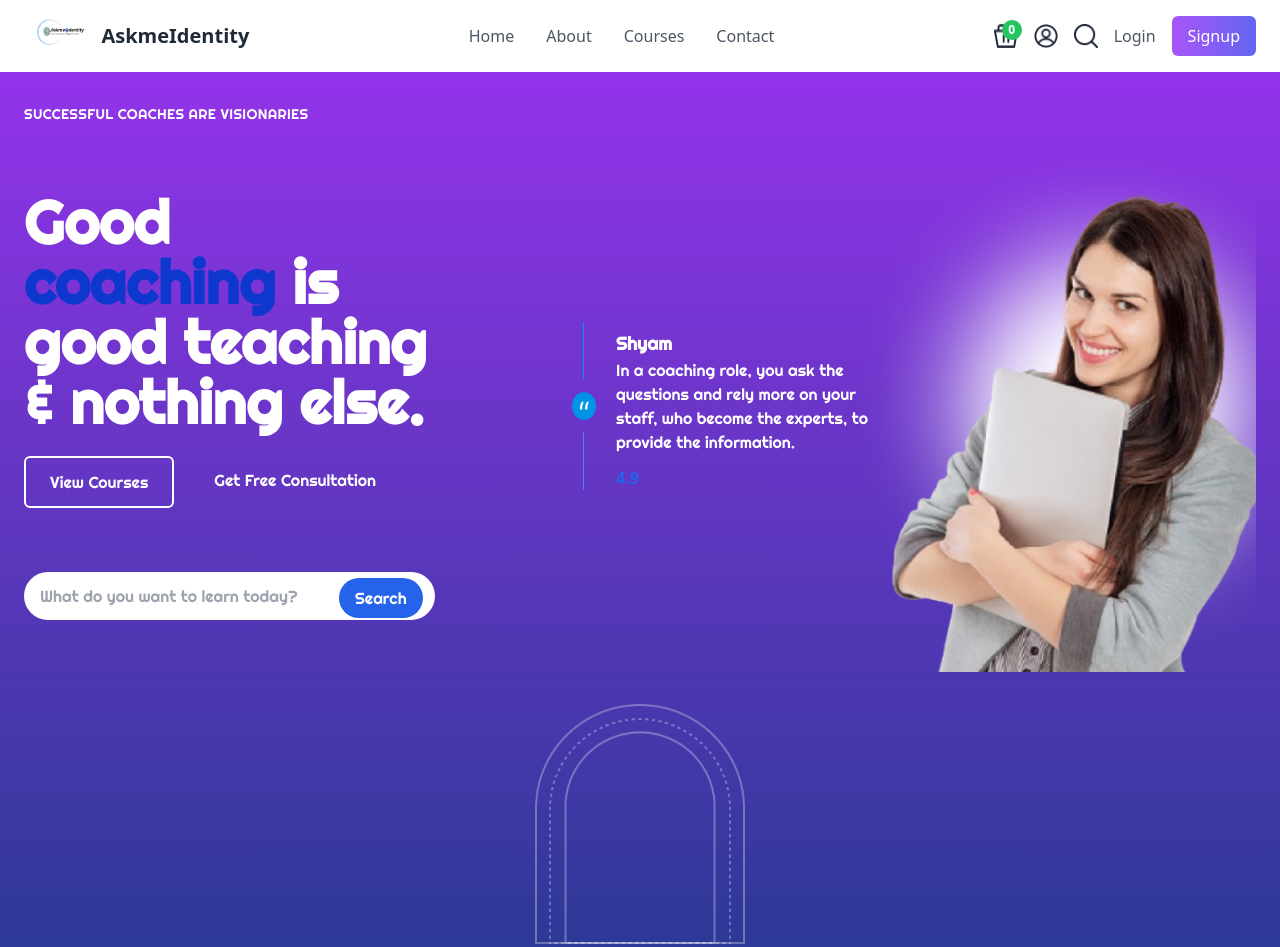
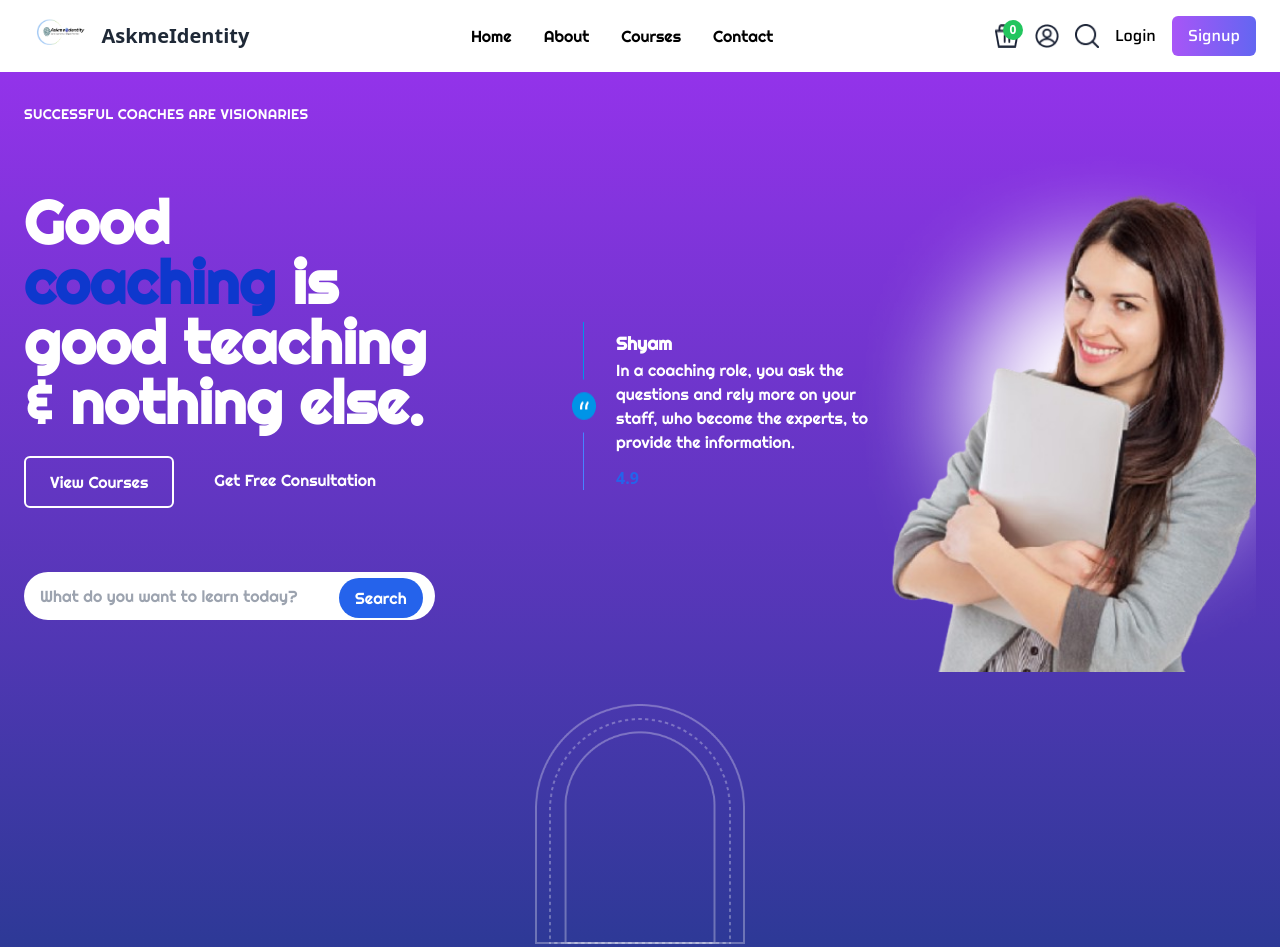
Before and after one commit to Rajeshkumar-G-FSD/TailwindcssTask, a plain HTML site: page goodthingone.html in a window 1280 px wide. Shown: the top 947 px of the page. Drawn offline with nearby package versions, Linux system fonts and the light colour scheme; a web font is replaced by a local one.

Commit message:
header font faily update

```diff
--- a/goodthingone.html
+++ b/goodthingone.html
@@ -15,7 +15,7 @@
     <link
         href="https://fonts.googleapis.com/css2?family=Poppins:ital,wght@0,100;0,200;0,300;0,400;0,500;0,600;0,700;0,800;0,900;1,100;1,200;1,300;1,400;1,500;1,600;1,700;1,800;1,900&family=Righteous&family=Saira:ital,wght@0,100..900;1,100..900&family=Volkhov:ital,wght@0,400;0,700;1,400;1,700&display=swap"
         rel="stylesheet">
-
+        <link href="https://fonts.googleapis.com/css2?family=Righteous&family=Saira:wght@400;600&display=swap" rel="stylesheet">
     <style>
         .curved-image {
             position: relative;
@@ -119,8 +119,8 @@
             </div>
 
             <!-- Navigation Links -->
-            <nav class="hidden md:flex space-x-8 text-gray-600 font-medium">
-                <a href="#" class="hover:text-gray-900">Home</a>
+            <nav class="hidden md:flex space-x-8 text-gray-600 font-medium" style="font-family: 'Righteous', sans-serif;  color: #000000;">
+                <a href="#" class="hover:text-gray-900" >Home</a>
                 <a href="#" class="hover:text-gray-900">About</a>
                 <a href="#" class="hover:text-gray-900">Courses</a>
                 <a href="#" class="hover:text-gray-900">Contact</a>
@@ -140,10 +140,10 @@
                     <!-- Third Icon -->
                     <img src="./search_Icon.png" alt="Icon 3" class="h-6 w-6">
                     <!-- Login Link -->
-                    <a href="#" class="text-gray-600 font-medium hover:text-gray-900">Login</a>
+                    <a href="#" class="text-gray-600 font-medium hover:text-gray-900" style="font-family: 'Saira', sans-serif; color: #000000;">Login</a>
                     <!-- Signup Button -->
                     <a href="#"
-                        class="bg-gradient-to-r from-purple-500 to-indigo-500 text-white font-medium px-4 py-2 rounded-md hover:from-purple-600 hover:to-indigo-600">Signup</a>
+                        class="bg-gradient-to-r from-purple-500 to-indigo-500 text-white font-medium px-4 py-2 rounded-md hover:from-purple-600 hover:to-indigo-600" style="font-family: 'Saira', sans-serif; color: #FFFFFF;">Signup</a>
                 </div>
             </div>
         </div>
```
